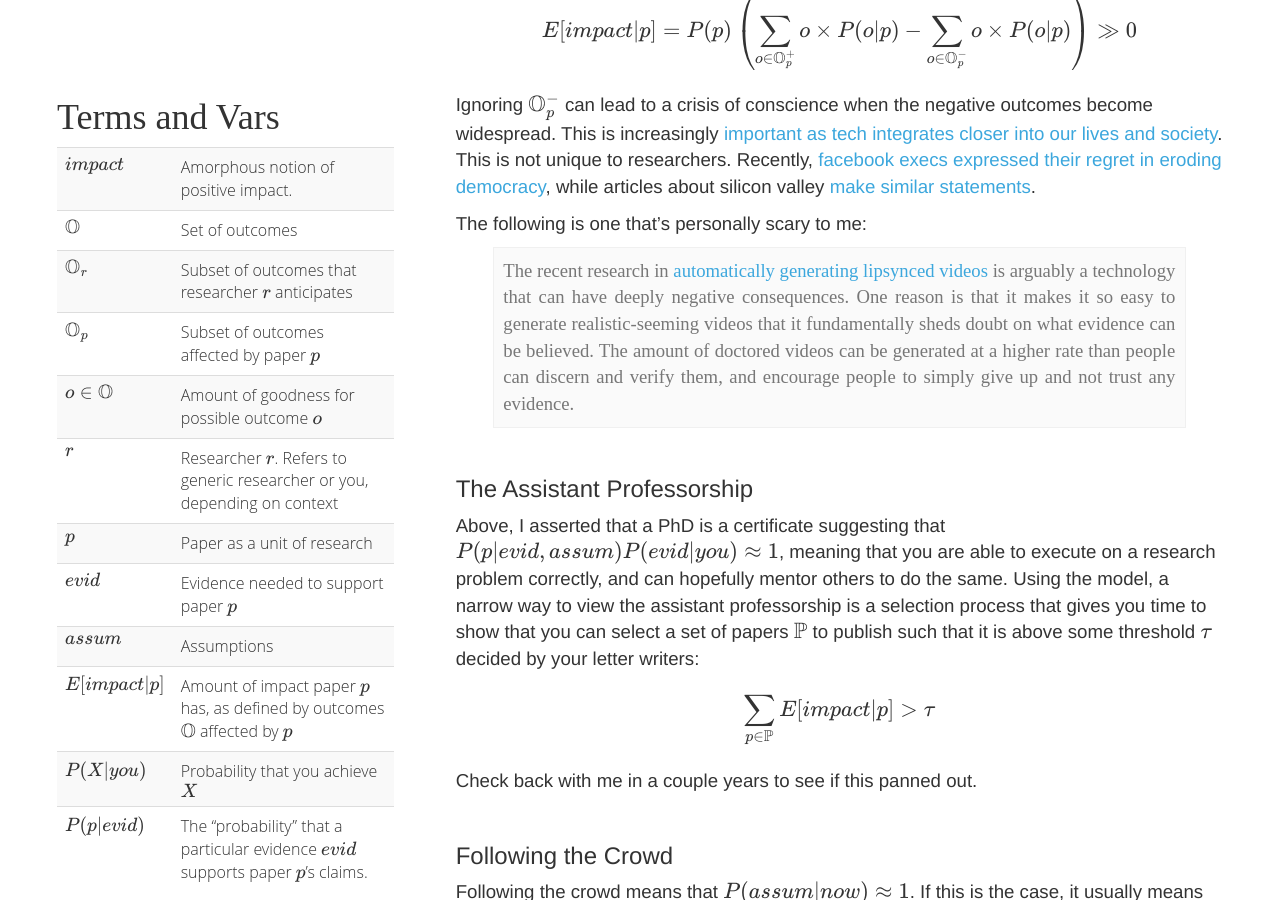
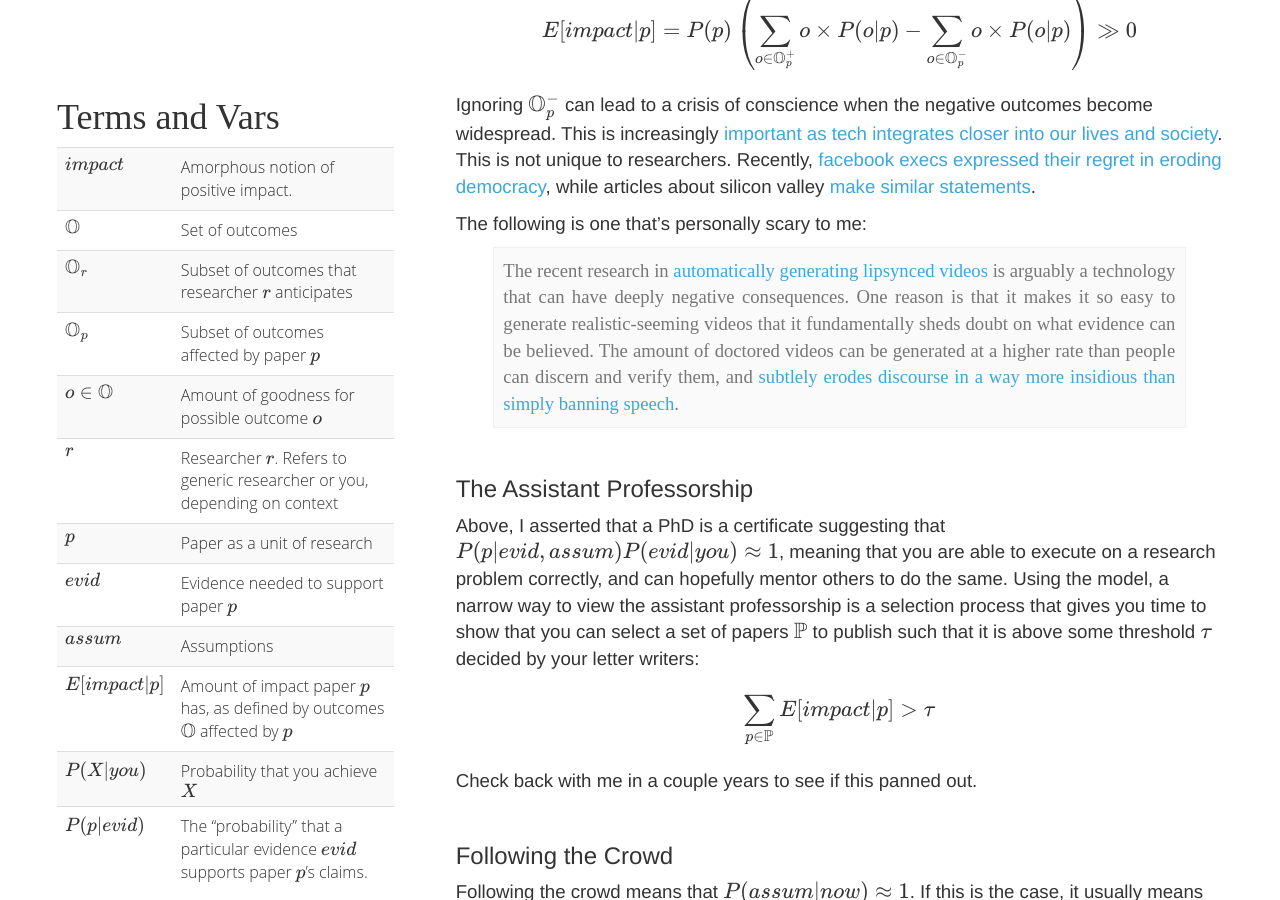
Before and after one commit to researchsetup/researchsetup.github.io, a Jekyll site: the page built from researchmodel.md, in a window 1280 px wide and 900 px high, scrolled down 9246 px. Built offline with Jekyll 4.4.1, drawn with Linux system fonts in a browser that asks for light colours; some web fonts are replaced; formulas are drawn with MathJax 3; our own code applies the rules of GitHub Pages for plain Markdown files.

Commit message:
lazy commit msg

```diff
--- a/researchmodel.md
+++ b/researchmodel.md
@@ -307,7 +307,7 @@ Ignoring $\mathbb{O}^{-}_p$ can lead to a crisis of conscience when the negative
 The following is one that's personally scary to me:
 
 {:.example}
-The recent research in [automatically generating lipsynced videos](https://www.youtube.com/watch?v=9Yq67CjDqvw) is arguably a technology that can have deeply negative consequences.  One reason is that it makes it so easy to generate realistic-seeming videos that it fundamentally sheds doubt on what evidence can be believed.  The amount of doctored videos can be generated at a higher rate than people can discern and verify them, and encourage people to simply give up and not trust any evidence.
+The recent research in [automatically generating lipsynced videos](https://www.youtube.com/watch?v=9Yq67CjDqvw) is arguably a technology that can have deeply negative consequences.  One reason is that it makes it so easy to generate realistic-seeming videos that it fundamentally sheds doubt on what evidence can be believed.  The amount of doctored videos can be generated at a higher rate than people can discern and verify them, and [subtlely erodes discourse in a way more insidious than simply banning speech](https://www.wired.com/story/free-speech-issue-tech-turmoil-new-censorship/).
 
 
 
```
